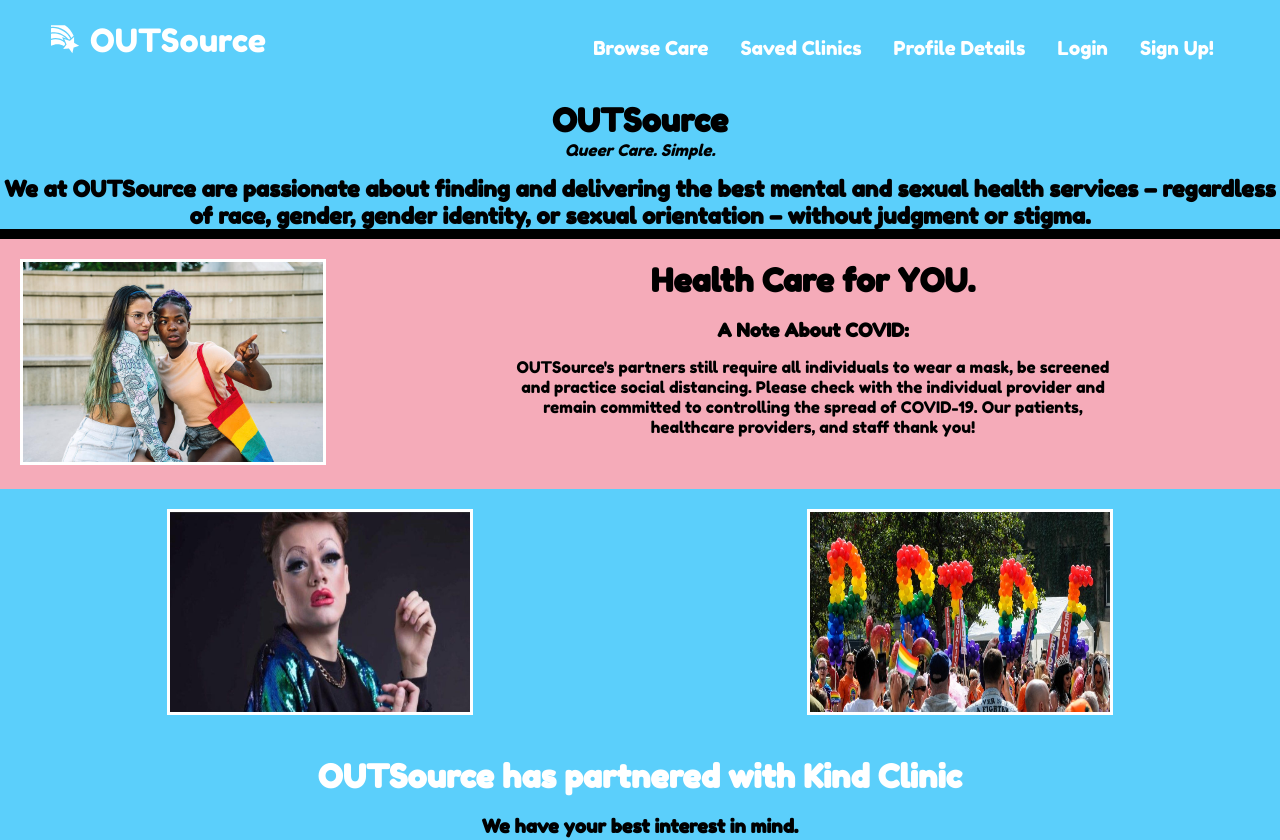
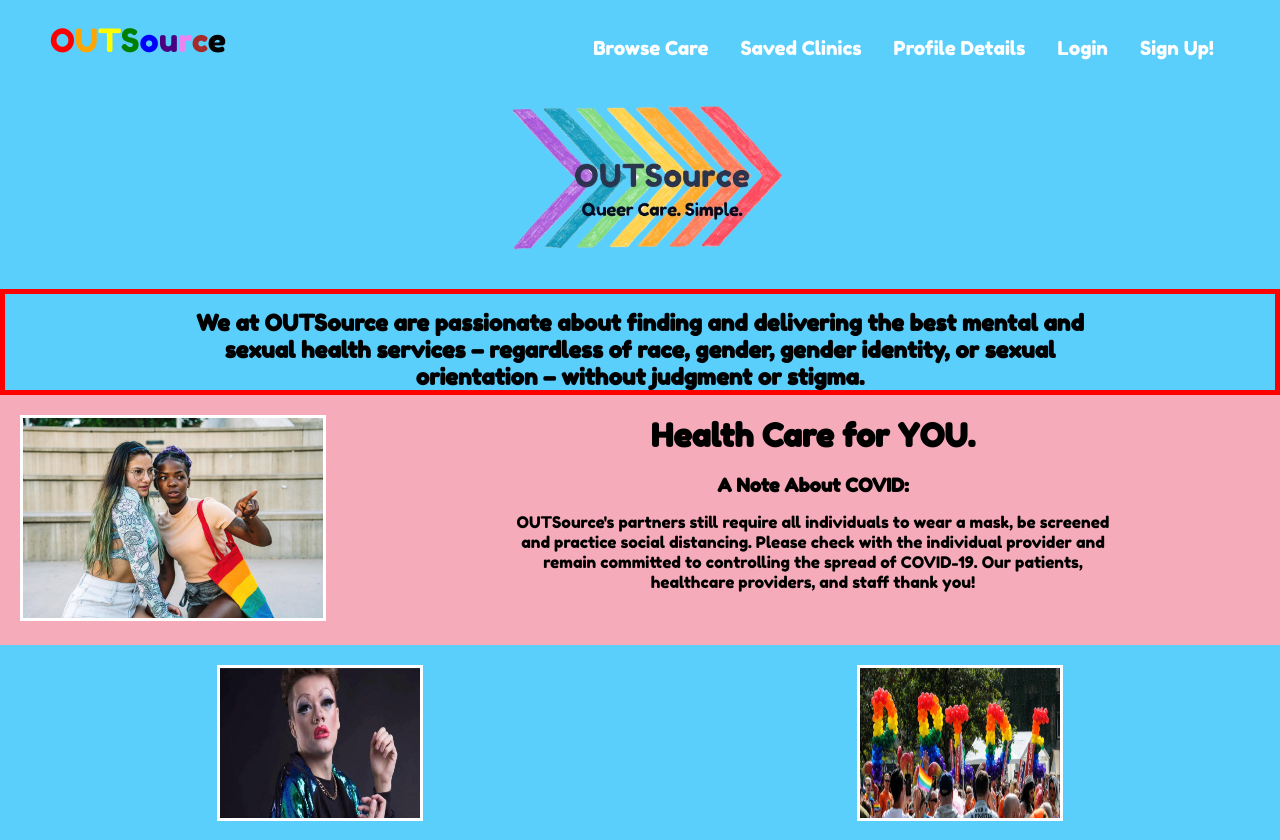
Before and after one commit to bitz820/OUTSource, a React (Create React App) app in the folder client/: page / in a window 1280 px wide. Shown: the top 840 px of the page. Built offline with nearby package versions, Linux system fonts and the light colour scheme; no server answers.

Commit message:
imported new logo, adjusted navbar, fixed picture spacing issues

```diff
--- a/client/src/App.css
+++ b/client/src/App.css
@@ -223,10 +223,20 @@
 
 /* Home Styling */
 
+#logo{
+    max-width: 300px;
+    min-height: 200px;
+}
+
+.heading{
+}
+
 .home__welcome {
+    /* max-width: 70%; */
     border-bottom: 10px solid black;
+    padding: 0px 175px;
     font-size: .7rem;
-    /* border: 5px solid red; */
+    border: 5px solid red;
 }
 
 .home__hero-first {
@@ -347,6 +357,11 @@
     border: 3px solid white
 }
 
+.home__hero-second .img__container img {
+    max-width: 200px;
+    max-height: 150px;
+}
+
 @media screen and (max-width: 667px) {
 
     .content__container p {
@@ -362,7 +377,8 @@
     .home__welcome {
         border-bottom: 10px solid black;
         font-size: .5rem;
-        min-width: 100%;
+        max-width: 100%;
+        padding: 10px;
     }
 
     .home__hero-first {
@@ -442,8 +458,8 @@
     margin-right: 0.5rem;
 }
 
-.navbar-logo:hover {
-    color: #f5abb9
+.header__logo span:hover {
+    color: white !important
 }
 
 .nav-menu {
@@ -504,8 +520,6 @@
         z-index: 1;
         margin-top: 0;
         padding-left: 0;
-
-        /* width: 100vw; */
     }
 
     .nav-links {
@@ -517,10 +531,6 @@
         padding: 0;
     }
 
-    .nav-links.active {
-        /* margin: 0;
-        padding: 0; */
-    }
 
     .nav-links:hover {
         color: #f5abb9;
@@ -1117,6 +1127,11 @@
     color: orange
 }
 
+#yellow {
+    color: yellow
+
+}
+
 #green {
     color: green
 }
@@ -1125,8 +1140,20 @@
     color: blue
 }
 
+#indigo {
+    color: indigo
+}
+
 #purple {
     color: violet
+}
+
+#brown {
+    color: brown
+}
+
+#black {
+    color: black;
 }
 
 
--- a/client/src/Components/Home.js
+++ b/client/src/Components/Home.js
@@ -6,6 +6,7 @@
 import outsource5 from "../media/outsource5.jpeg"
 import outsource6 from "../media/outsource6.jpeg"
 import outsource7 from "../media/outsource7.jpeg"
+import logo from "../media/logo.png"
 
 import sti from "../media/sti.png"
 import prep from "../media/prep.png"
@@ -17,8 +18,10 @@
   return (
     <div className="home__container">
       <div>
-        <h1>OUTSource</h1>
-        <em>Queer Care. Simple.</em>
+      <img id="logo" src={logo} alt="logo" />
+
+        {/* <h1>OUTSource</h1>
+        <em>Queer Care. Simple.</em> */}
       </div>
       <div className="home__welcome">
         <h1 className='heading'>
--- a/client/src/Components/NavBar.js
+++ b/client/src/Components/NavBar.js
@@ -1,7 +1,7 @@
 import React, { useState } from 'react'
 import { NavLink } from "react-router-dom"
 import { useDispatch, useSelector } from "react-redux"
-import { GiRainbowStar } from "react-icons/gi"
+// import logo from "../media/logo.png"
 import { FaBars, FaTimes } from "react-icons/fa"
 import { toast } from "react-toastify"
 
@@ -10,6 +10,20 @@
 
 
 function NavBar() {
+
+    const titleHeader = <div className='header__logo'>
+        <span id='red'>O</span>
+        <span id='orange'>U</span>
+        <span id='yellow'>T</span>
+        <span id='green'>S</span>
+        <span id='blue'>o</span>
+        <span id='indigo'>u</span>
+        <span id='purple'>r</span>
+        <span id='brown'>c</span>
+        <span id='black'>e</span>
+    </div>
+
+
     const user = useSelector(state => state.user)
     const dispatch = useDispatch()
     const [click, setClick] = useState(false)
@@ -26,8 +40,9 @@
         <div className="navbar">
             <div className="navbar-container container">
                 <NavLink exact to="/" className="navbar-logo" onClick={closeMobileMenu}>
-                    <GiRainbowStar className="navbar-icon" />
-                    OUTSource
+                    {/* <img id="logo" src={logo} alt="logo" /> */}
+                    {/* OUTSource */}
+                    {titleHeader}
                 </NavLink>
                 <div className="menu-icon" onClick={() => setClick(!click)}>
                     {click ? <FaTimes /> : <FaBars />}
```
Also changed, not shown: client/src/media/logo.png (added).
